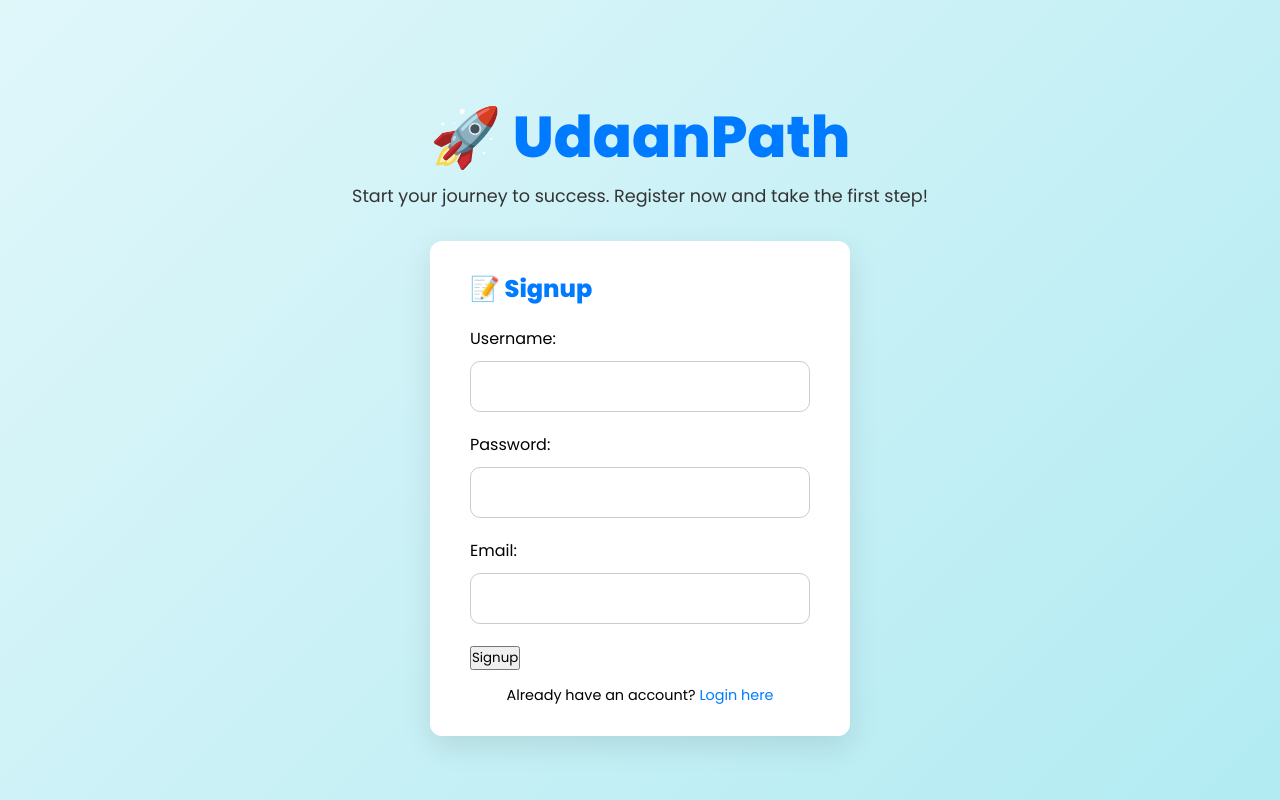
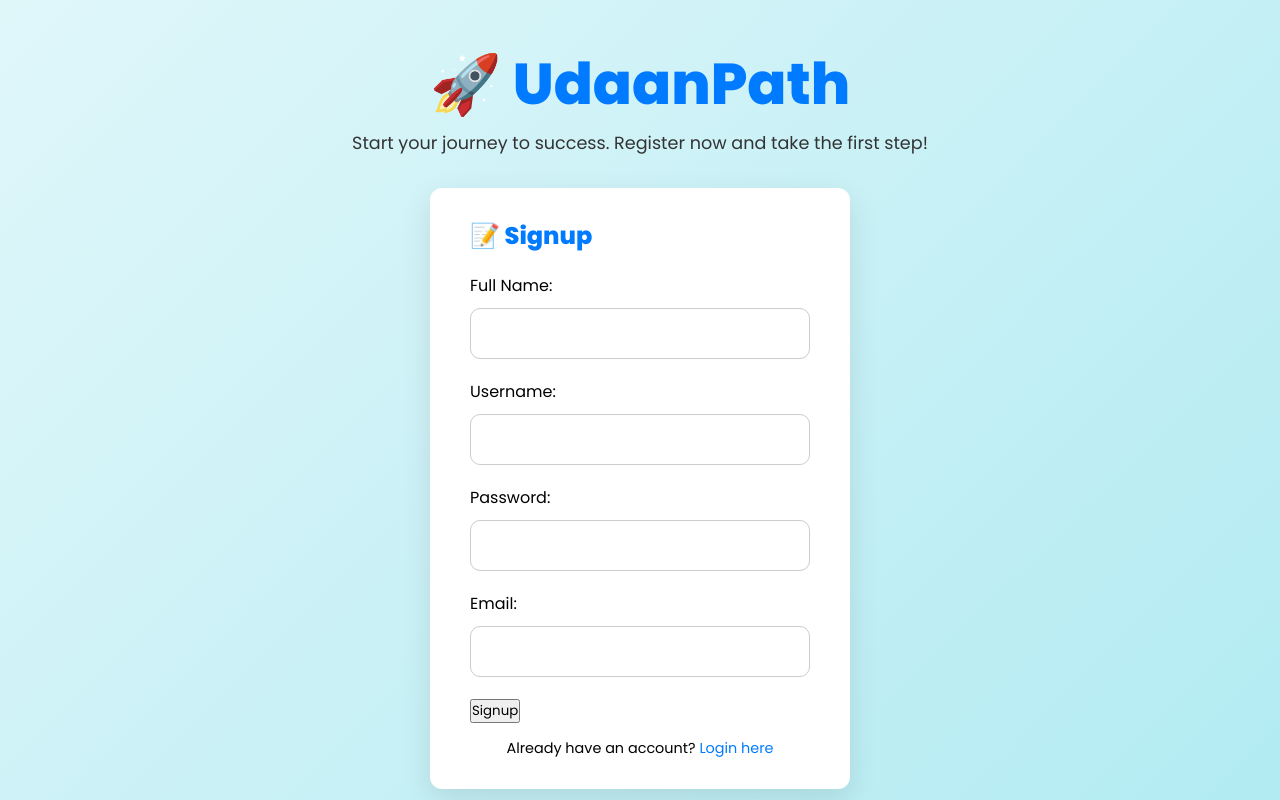
Before and after one commit to Vansh-Munjal/udaan-path, a Flask app: page /signup in a window 1280 px wide. Run offline with Flask 3, Linux system fonts and the light colour scheme.

```diff
--- a/app.py
+++ b/app.py
@@ -24,6 +24,7 @@ def init_db():
         conn.execute('''
             CREATE TABLE IF NOT EXISTS users (
                 id INTEGER PRIMARY KEY AUTOINCREMENT,
+                name TEXT,
                 username TEXT UNIQUE,
                 password TEXT,
                 email TEXT
@@ -37,6 +38,7 @@ class LoginForm(FlaskForm):
     submit = SubmitField("Login")
 
 class SignupForm(FlaskForm):
+    name = StringField("Full Name", validators=[DataRequired()])
     username = StringField("Username", validators=[DataRequired(), Length(min=4)])
     password = PasswordField("Password", validators=[DataRequired()])
     email = StringField("Email", validators=[DataRequired()])
@@ -72,6 +74,7 @@ def signup():
         otp = str(random.randint(1000, 9999))
         session['otp'] = otp
         session['temp_user'] = {
+            "name": form.name.data.strip(),
             "username": form.username.data.strip(),
             "password": generate_password_hash(form.password.data.strip()),
             "email": form.email.data.strip()
@@ -92,10 +95,12 @@ def verify_otp():
             user = session.get("temp_user")
             try:
                 with sqlite3.connect("users.db") as conn:
-                    conn.execute("INSERT INTO users (username, password, email) VALUES (?, ?, ?)",
-                                 (user["username"], user["password"], user["email"]))
+                    conn.execute("INSERT INTO users (name, username, password, email) VALUES (?, ?, ?, ?)",
+                                 (user["name"], user["username"], user["password"], user["email"]))
                 session.pop("temp_user")
                 session.pop("otp")
+                session['name'] = user['name']
+                session['user'] = user['username']
                 flash("✅ Signup successful.", "success")
                 return redirect("/login")
             except sqlite3.IntegrityError:
@@ -109,16 +114,15 @@ def login():
     form = LoginForm()
     if form.validate_on_submit():
         with sqlite3.connect("users.db") as conn:
-            row = conn.execute("SELECT password FROM users WHERE username = ?", (form.username.data,)).fetchone()
-            if row and check_password_hash(row[0], form.password.data):
+            row = conn.execute("SELECT id, password, name FROM users WHERE username = ?", (form.username.data,)).fetchone()
+            if row and check_password_hash(row[1], form.password.data):
                 session['user'] = form.username.data
                 session['user_id'] = row[0]
+                session['name'] = row[2]
                 return redirect("/dashboard")
             else:
                 flash("❌ Invalid credentials", "danger")
     return render_template("login.html", form=form)
-
-
 
 @app.route('/dashboard', methods=['GET'])
 def dashboard():
@@ -178,11 +182,9 @@ def top_colleges_form():
 
 @app.route('/top-colleges-results', methods=['POST'])
 def top_colleges_results():
-
     stream = request.form.get('stream')
     state = request.form.get('state')
     sort_by = request.form.get('sort_by', 'rank')
-
 
     df = pd.read_csv('data/top_colleges.csv')
     filtered = df[df['Stream'].str.lower() == stream.lower()]
@@ -194,7 +196,6 @@ def top_colleges_results():
     top_filtered = filtered.head(20)
     return render_template('top_colleges_results.html', colleges=top_filtered)
 
-# Display saved colleges from dashboard recommendations
 @app.route('/saved-colleges-dashboard')
 def saved_colleges_dashboard():
     if 'user_id' not in session:
@@ -214,7 +215,6 @@ def saved_colleges_dashboard():
 
     return render_template('saved_colleges_dashboard.html', colleges=colleges)
 
-# Save college from dashboard results
 @app.route('/save-college-dashboard', methods=['POST'])
 def save_college_dashboard():
     if 'user_id' not in session:
@@ -234,13 +234,12 @@ def save_college_dashboard():
     placement = data.get('placement')
     social_life = data.get('social_life')
 
-    if not all([name, state, stream]):  # Minimal check
+    if not all([name, state, stream]):
         return jsonify({'error': 'Missing required fields'}), 400
 
     conn = sqlite3.connect('users.db')
     c = conn.cursor()
 
-    # Prevent duplicate saves
     c.execute("""
         SELECT 1 FROM saved_colleges_dashboard
         WHERE user_id = ? AND college_name = ?
@@ -277,7 +276,6 @@ def delete_dashboard_college():
 
     return redirect(url_for('saved_colleges_dashboard'))
 
-
 @app.route('/save-college', methods=['POST'])
 def save_college():
     if 'user_id' not in session:
@@ -297,7 +295,6 @@ def save_college():
     conn = sqlite3.connect('users.db')
     c = conn.cursor()
 
-    # Avoid duplicate saves
     c.execute("""
         SELECT * FROM saved_colleges WHERE user_id=? AND college_name=?
     """, (user_id, name))
--- a/templates/dashboard.html
+++ b/templates/dashboard.html
@@ -192,7 +192,7 @@
         <h2>🎓 Udaan Path</h2>
         <a href="{{ url_for('logout') }}" style="background: #dc3545; color: white; padding: 8px 14px; border-radius: 8px; text-decoration: none; font-size: 14px;">Logout</a>
     </div>
-    <h3>Welcome, {{ session['user'] }} 👋</h3>
+    <h3>Welcome, {{ session['name'] }} 👋</h3>
     <p style="text-align: center;">Plan your career journey with confidence and clarity 🚀</p>
 
     <form method="POST" action="/get-colleges">
--- a/templates/signup.html
+++ b/templates/signup.html
@@ -95,6 +95,8 @@
     <h2>📝 Signup</h2>
     <form method="POST" action="{{ url_for('signup') }}">
       {{ form.hidden_tag() }}
+       <label>Full Name:</label>
+      {{ form.name(size=32) }}
       <label>Username:</label>
       {{ form.username(size=32) }}
       <label>Password:</label>
```
Also changed, not shown: users.db.
